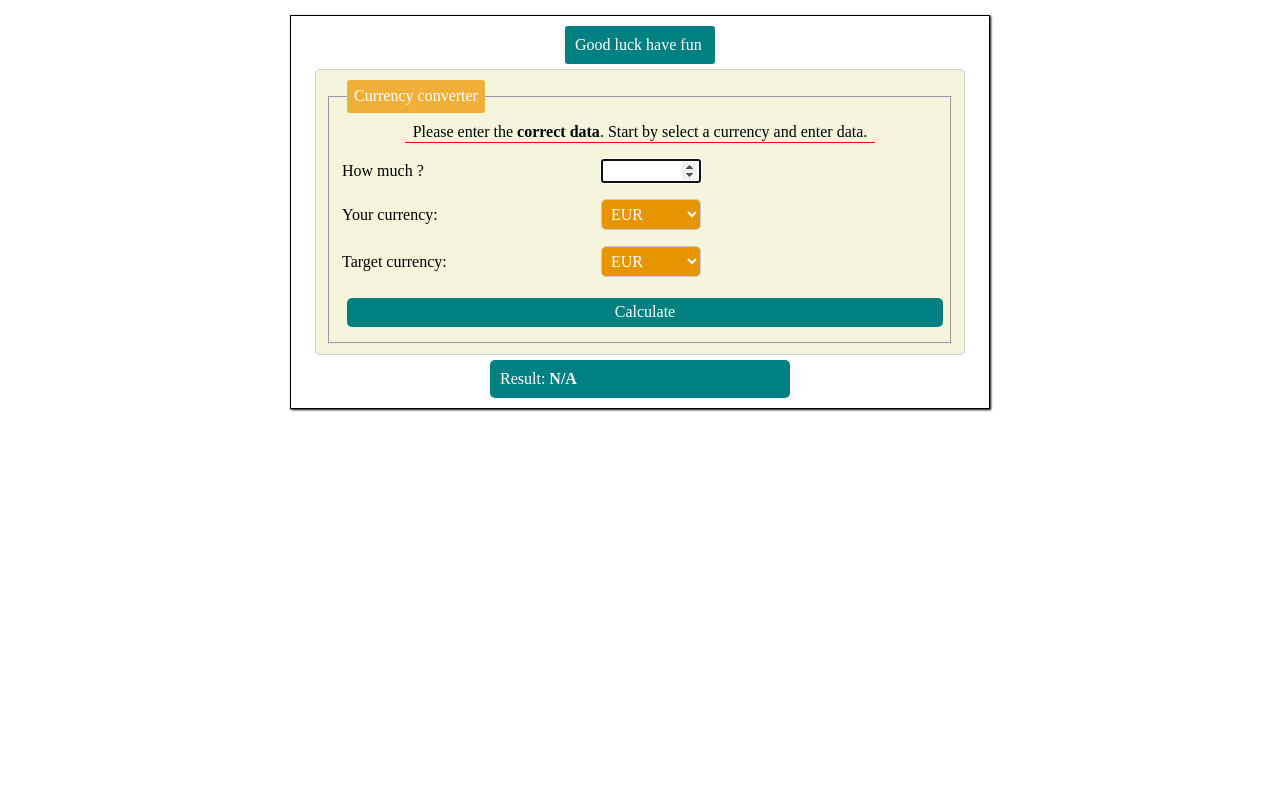
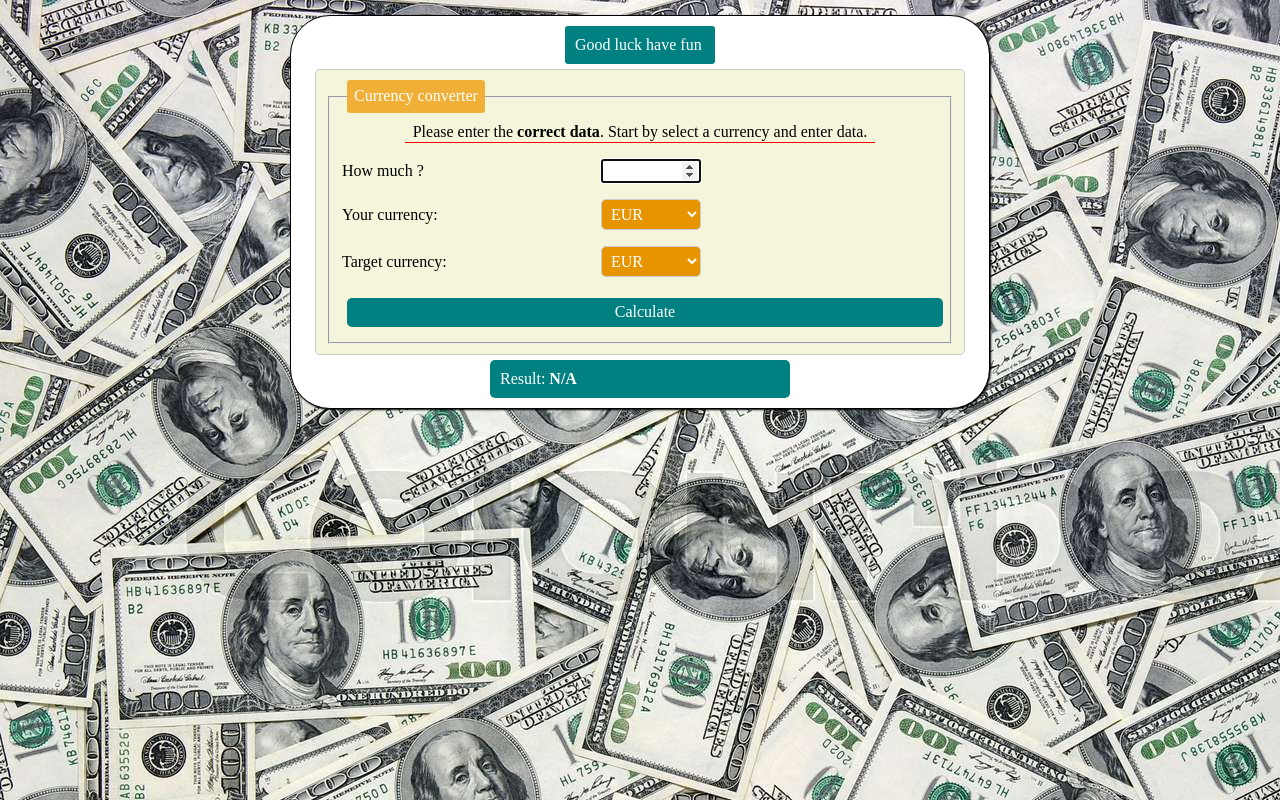
Before and after one commit to Arkadiusz0809/Currency_converter, a plain HTML site: page index.html in a window 1280 px wide. Drawn offline with nearby package versions, Linux system fonts and the light colour scheme.

Commit message:
background + new folders

```diff
--- a/style.css
+++ b/css/style.css
@@ -6,12 +6,14 @@ html{
     box-sizing: inherit;
 }
 
-.body{
+.general{
     padding: 5px 20px;
     border: 1px solid black;
+    border-radius: 40px;
     box-shadow: 1px 1px 2px black;
     margin: 15px auto;
     max-width: 700px;
+    background-color: white;
 }
 
 
@@ -24,3 +26,9 @@ html{
     color: white;
     border-radius: 3px;
 }
+
+.body{
+    max-width: 1600px;
+    width:100%;
+    background-image: url("../image/money.jpg");
+}
--- a/index.html
+++ b/index.html
@@ -3,10 +3,10 @@
 <head>
     <meta charset="UTF-8">
     <meta http-equiv="X-UA-Compatible" content="IE=edge">
-    <link href="style.css" rel="stylesheet">
-    <link href="form.css" rel="stylesheet">
-    <link rel="icon" href="photo.png" >
-    <meta property="og:image" content="photo.png">
+    <link href="/css/form.css" rel="stylesheet">
+    <link href="/css/style.css" rel="stylesheet">
+    <link rel="icon" href="/image/photo.png" >
+    <meta property="og:image" content="/image/photo.png">
     <link rel="stylesheet" href="https://cdnjs.cloudflare.com/ajax/libs/normalize/8.0.1/normalize.css"
         integrity="sha512-oHDEc8Xed4hiW6CxD7qjbnI+B07vDdX7hEPTvn9pSZO1bcRqHp8mj9pyr+8RVC2GmtEfI2Bi9Ke9Ass0as+zpg=="
         crossorigin="anonymous" referrerpolicy="no-referrer" />
@@ -15,7 +15,7 @@
     <title>Document</title>
 </head>
 <body class="body">
-    <div>
+    <div class="general">
         <p class="wish">
         Good luck have fun
         </p>
```
Also changed, not shown: css/form.css (renamed from form.css), image/Animation.gif (renamed from Animation.gif), image/money.jpg (added), image/photo.png (renamed from photo.png).
